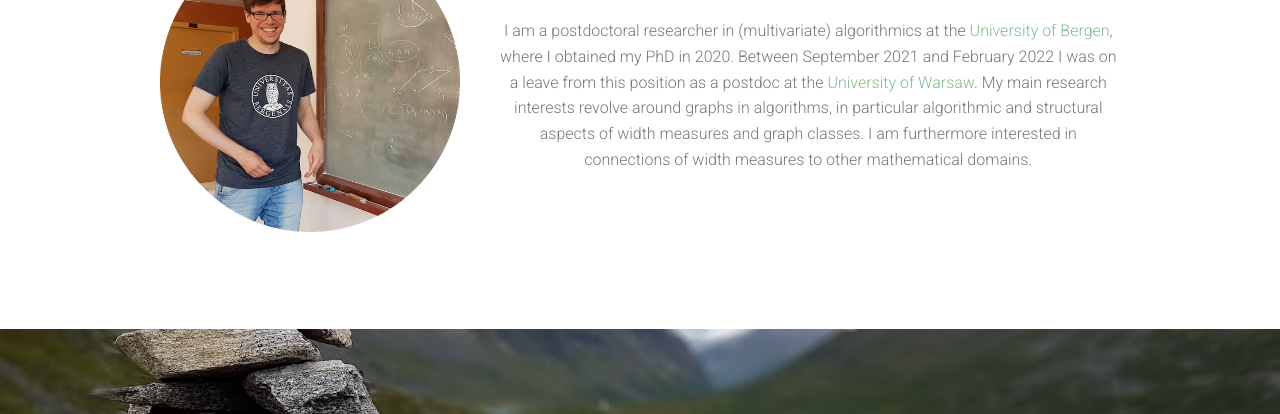
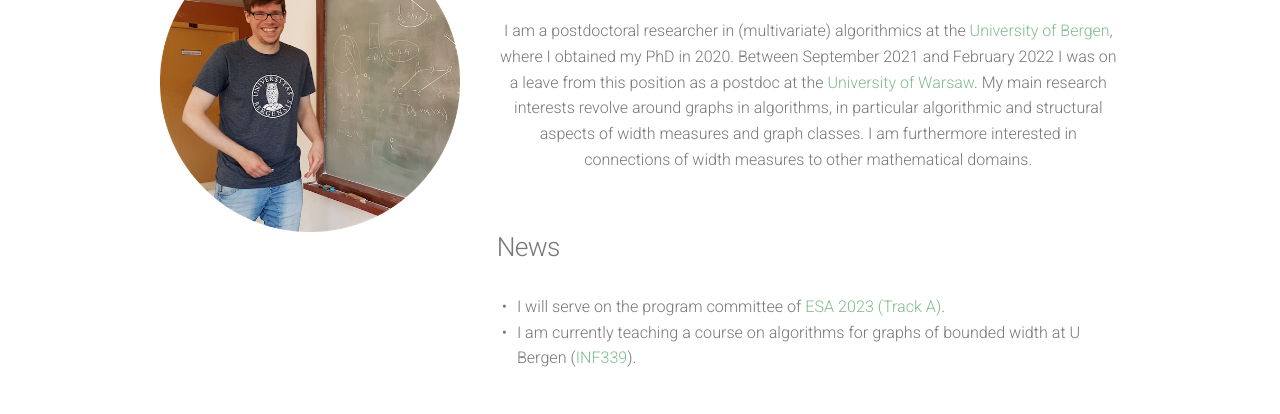
Before and after one commit to lars-jaffke/lars-jaffke.github.io, a plain HTML site: page index.html in a window 1280 px wide. Shown: the part 517-931 px from the top of the page. Drawn offline with nearby package versions, Linux system fonts and the light colour scheme; files whose address does not match are found by name.

Commit message:
update 1 Feb

```diff
--- a/index.html
+++ b/index.html
@@ -74,8 +74,25 @@
 								width measures to other mathematical domains.
 							</p>
 						</section>
+						<section style="text-align: left">
+							<header>
+								<h2>News</h2>
+								<table class="cv">
+									<tr>
+										<td>&bull;</td>
+										<td>I will serve on the program committee of
+											<a href="https://algo-conference.org/2023/esa/">ESA 2023 (Track A)</a>.</td>
+									</tr>
+									<tr>
+										<td>&bull;</td>
+										<td>I am currently teaching a course on
+												algorithms for graphs of bounded width
+												at U Bergen (<a href="https://www.uib.no/en/course/INF339?sem=2023v">INF339</a>).</td>
+									</tr>
+								</table>
+							</header>
+						</section>
 					</div>
-
 				</div>
 			</div>
 		</div>
@@ -85,7 +102,7 @@
 		<div id="footer">
 			<div class="container">
 				<section>
-					<span class="email"><i class="fa fa-envelope"></i> fke@uib.no after lars.jaf</span>
+					<span class="email"><i class="fa fa-envelope"></i>fke@uib.no after lars.jaf</span>
 					<ul class="contact">
 						<li><a class=blanklnk href="https://dblp.uni-trier.de/pers/hd/j/Jaffke:Lars"><i class="ai ai-dblp ai-2x"></i></a></li>
 						<li><a class=blanklnk href="https://scholar.google.com/citations?user=HatHQdgAAAAJ&hl=en&oi=ao"><i class="ai ai-google-scholar ai-2x"></i></a></li>
```
Also changed, not shown: shortcv.html (+8 -2 lines).
